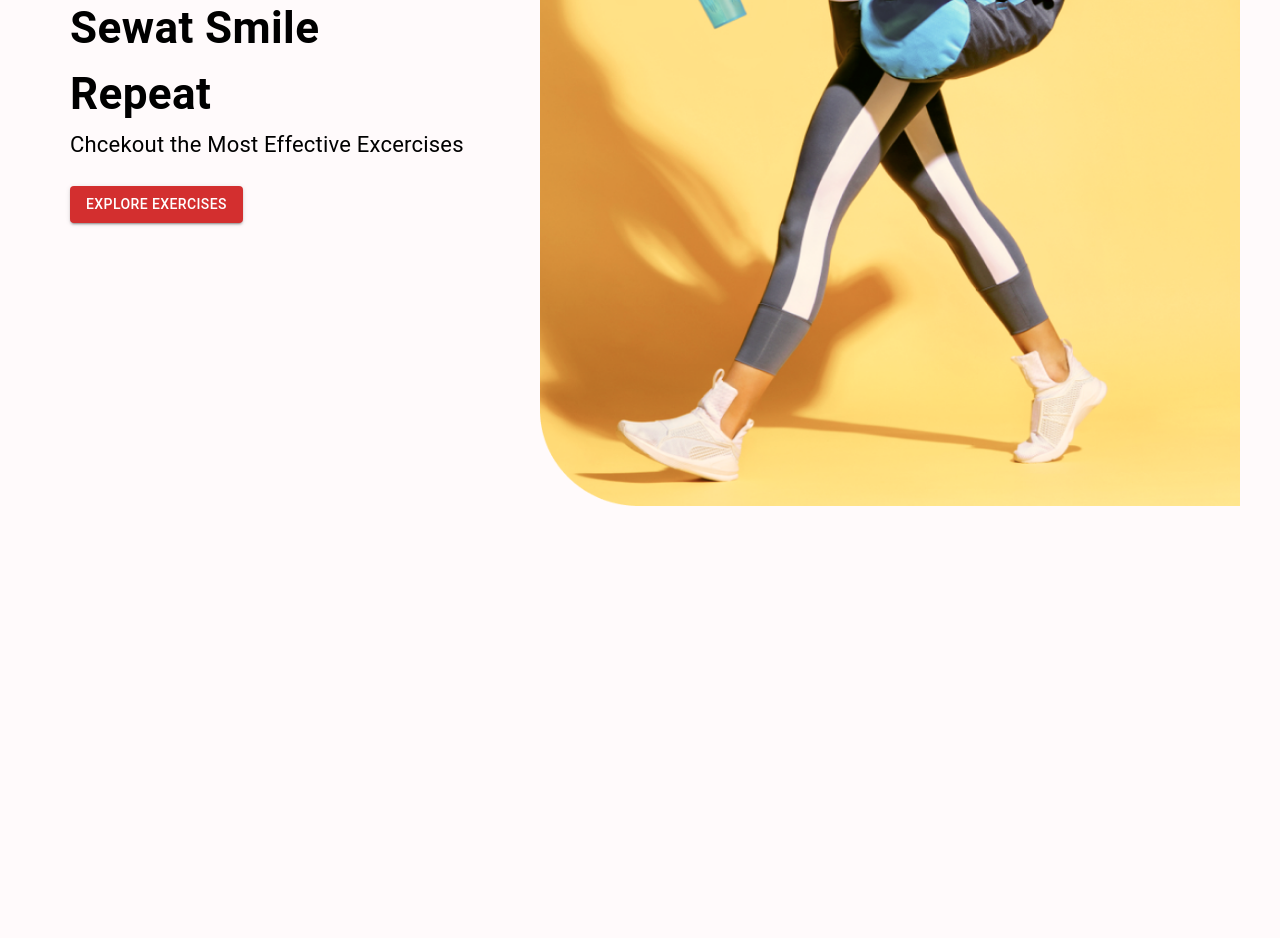
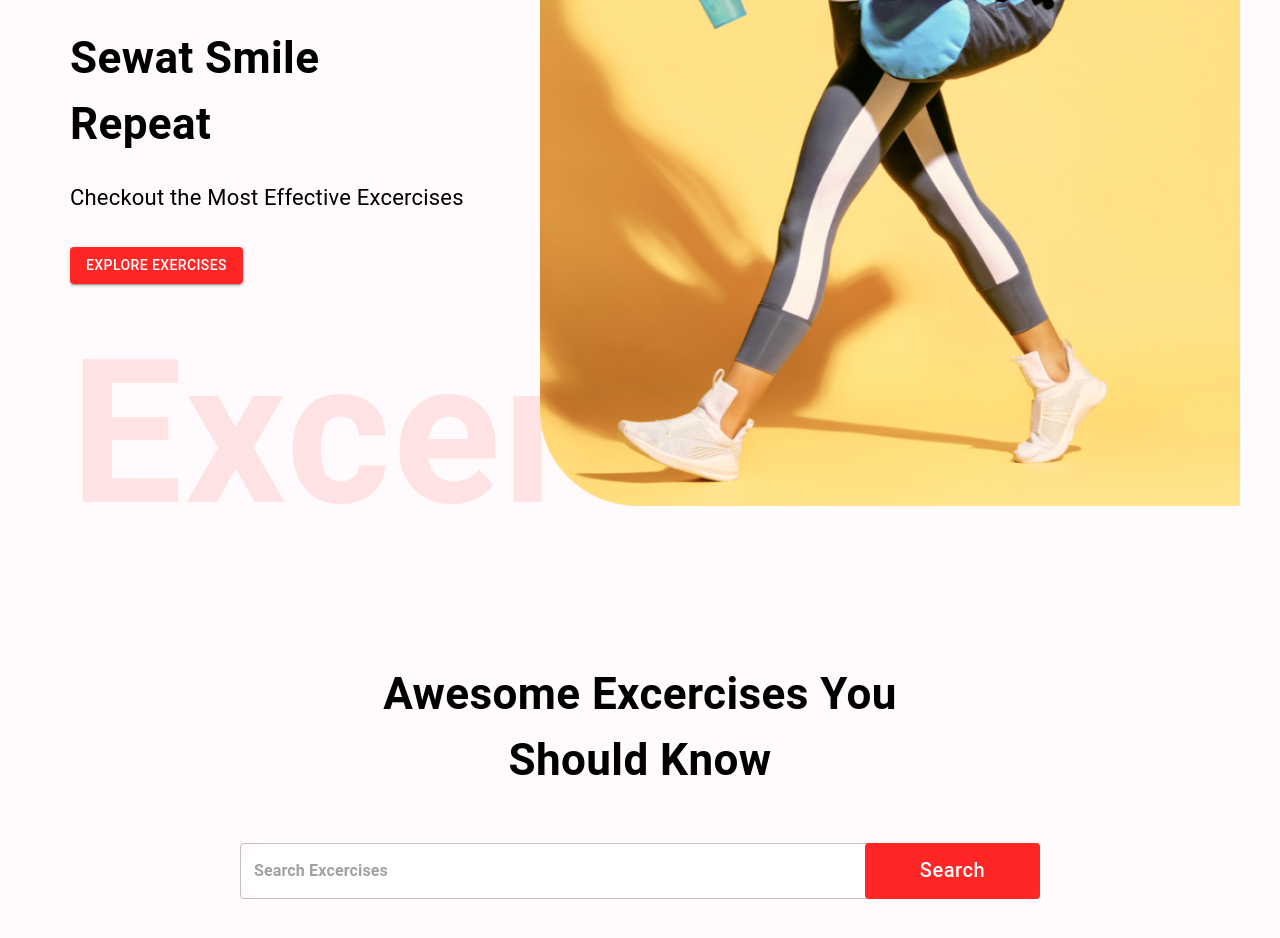
Before and after one commit to parthdeshmukh2/Golds-Gym, a React (Create React App) app in the folder my-gym/: page / in a window 1280 px wide. Shown: the part 360-1298 px from the top of the page. Before the commit the page ends 866 px from the top, so only its background shows below. Built offline with nearby package versions, Linux system fonts and the light colour scheme.

Commit message:
search functionality

```diff
--- a/my-gym/src/Components/HeroBanner.jsx
+++ b/my-gym/src/Components/HeroBanner.jsx
@@ -9,18 +9,18 @@
              Fitness Club
         </Typography>
 
-        <Typography fontWeight={700} sx={{fontSize:{lg:'44px', xs:'40px'}}}>
+        <Typography fontWeight={700} sx={{fontSize:{lg:'44px', xs:'40px'}}} mb="23px" mt="30px" >
             Sewat Smile <br/> Repeat
         </Typography>
 
-        <Typography fontSize='22px' lineHeight='35px' mb={3}>
-           Chcekout the Most Effective Excercises
+        <Typography fontSize='22px' lineHeight='35px' mb={4}>
+           Checkout the Most Effective Excercises
         </Typography>
-      <Button variant='contained' color='error' href='#exercises'>
+      <Button variant='contained' color='error' href='#exercises' sx={{backgroundColor:"#ff2625", paddding:"15px"}}>
           Explore Exercises
       </Button>
-      <Typography fontWeight={600} color="#ff2625" >
-
+      <Typography fontWeight={600} fontSize="200px " color="#ff2625"  sx={{opacity:0.1, display:{lg:'block', xs:"none"}}}>
+           Excercise
       </Typography>
 
       <img src={Herobanner} alt='Banner' className='hero-banner-img' />
--- a/my-gym/src/Components/SearchExcercises.jsx
+++ b/my-gym/src/Components/SearchExcercises.jsx
@@ -1,10 +1,51 @@
-import React from 'react'
+import React, { useState } from 'react';
+import {Box, Button, Stack, Typography, TextField} from "@mui/material";
+import { excerciseOptions, fetchData } from '../Utils/FetchData.';
 
 const SearchExcercises = () => {
+
+  const [search, setSearch] = useState("");
+const handleSearch= async()=>{
+
+  if(search){
+    let url = "https://exercisedb.p.rapidapi.com/exercises/bodyPartList"
+     const excerciseData = await fetchData(url, excerciseOptions);
+
+     console.log(excerciseData);
+  }
+
+}
+
   return (
-    <div>
+    <Stack alignItems="center" mt="37px" justifyContent="center" p="20px">
 
-    </div>
+    <Typography fontWeight={700} sx={{fontSize:{lg:'44px', xs:"30px"}}} mb="50px" textAlign="center" >
+      Awesome Excercises You <br/> Should Know
+
+    </Typography>
+
+    <Box position="relative" mb="72px" >
+      <TextField sx={{
+        input:{fontWeight:"700",
+        border:"none",
+        borderRadius:"4px" },
+        width:{lg:'800px', xs:'350px'},
+        backgroundColor:"#fff" , borderRadius:"40px"}}
+         height="76px" value={search} onChange={(e)=> setSearch(e.target.value.toLowerCase())} placeholder="Search Excercises "  type="text"/>
+
+         <Button className='search-btn' sx={{backgroundColor:"#FF2625",
+         color:"#fff", textTransform:"none",
+         width:{lg:'175px', xs:'80px'},
+         fontSize:{lg:"20px", sm:"14px"},
+          height:"56px",
+           position:"absolute",
+           right:'0'
+           }}
+           onClick={handleSearch }>Search</Button>
+
+    </Box>
+
+    </Stack>
   )
 }
 
--- /dev/null
+++ b/my-gym/src/Utils/FetchData..js
@@ -0,0 +1,17 @@
+
+export const excerciseOptions  = {
+    method: 'GET',
+    headers: {
+    //   'X-RapidAPI-Key': process.env.REACT_APP_RAPID_API_KEY,
+    'X-RapidAPI-Key':"9ab2dfaf82msh2e03c0ea0779b6ep12d92djsn0db103bee968",
+      'X-RapidAPI-Host': 'exercisedb.p.rapidapi.com'
+    }
+  };
+
+
+export const fetchData = async (url, options) => {
+    const response = await fetch(url, options);
+    const data = await response.json();
+
+    return data;
+}
```
Also changed, not shown: 1 other file (tests, documents, lock files or other folders).
